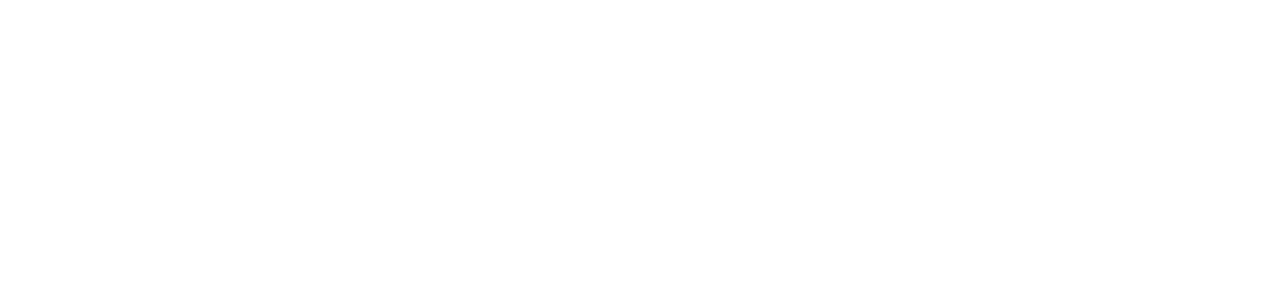
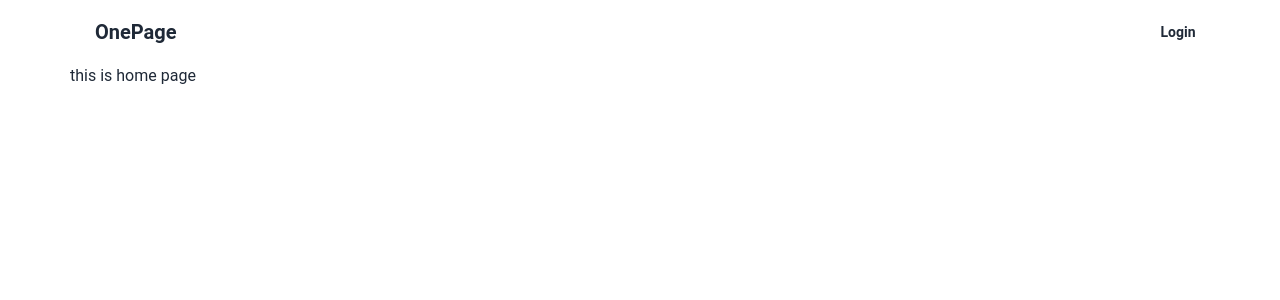
Before and after one commit to riyajul505/one-page-website, a React (Vite) app in the folder Fronted/: page / in a window 1280 px wide. Shown: the top 300 px of the page. Built offline with nearby package versions, Linux system fonts and the light colour scheme.

Commit message:
navbar designed

```diff
--- a/Fronted/src/Components/Navbar.jsx
+++ b/Fronted/src/Components/Navbar.jsx
@@ -1,11 +1,21 @@
-import React from 'react';
+import React from "react";
+import { NavLink } from "react-router-dom";
 
 const Navbar = () => {
-    return (
-        <div>
-
+  return (
+    <div>
+      <div className="navbar bg-base-100">
+        <div className="flex-1">
+          <a href="/" className="btn btn-ghost text-xl">OnePage</a>
         </div>
-    );
+        <div className="flex-none">
+          <button className="btn btn-square btn-ghost">
+            <NavLink to={'/login'}>Login</NavLink>
+          </button>
+        </div>
+      </div>
+    </div>
+  );
 };
 
 export default Navbar;
--- a/Fronted/src/Layout/Root.jsx
+++ b/Fronted/src/Layout/Root.jsx
@@ -4,7 +4,7 @@
 
 const Root = () => {
     return (
-        <div>
+        <div className='container mx-auto'>
             <Navbar/>
             <Outlet/>
             <Footer/>
--- a/Fronted/src/Pages/Home/Home.jsx
+++ b/Fronted/src/Pages/Home/Home.jsx
@@ -1,9 +1,8 @@
-import React from 'react';
 
 const Home = () => {
     return (
         <div>
-
+            this is home page
         </div>
     );
 };
--- /dev/null
+++ b/Fronted/src/Pages/Login/Login.jsx
@@ -0,0 +1,11 @@
+import React from 'react';
+
+const Login = () => {
+    return (
+        <div>
+            this is login page
+        </div>
+    );
+};
+
+export default Login;
--- a/Fronted/src/Router/Router.jsx
+++ b/Fronted/src/Router/Router.jsx
@@ -3,6 +3,7 @@
 } from "react-router-dom";
 import Root from "../Layout/Root";
 import Home from "../Pages/Home/Home";
+import Login from "../Pages/Login/Login";
 
 
 const router = createBrowserRouter([
@@ -14,6 +15,10 @@
         {
           path: '/',
           element: <Home/>
+        },
+        {
+          path: '/login',
+          element: <Login/>
         }
       ]
     },
```
